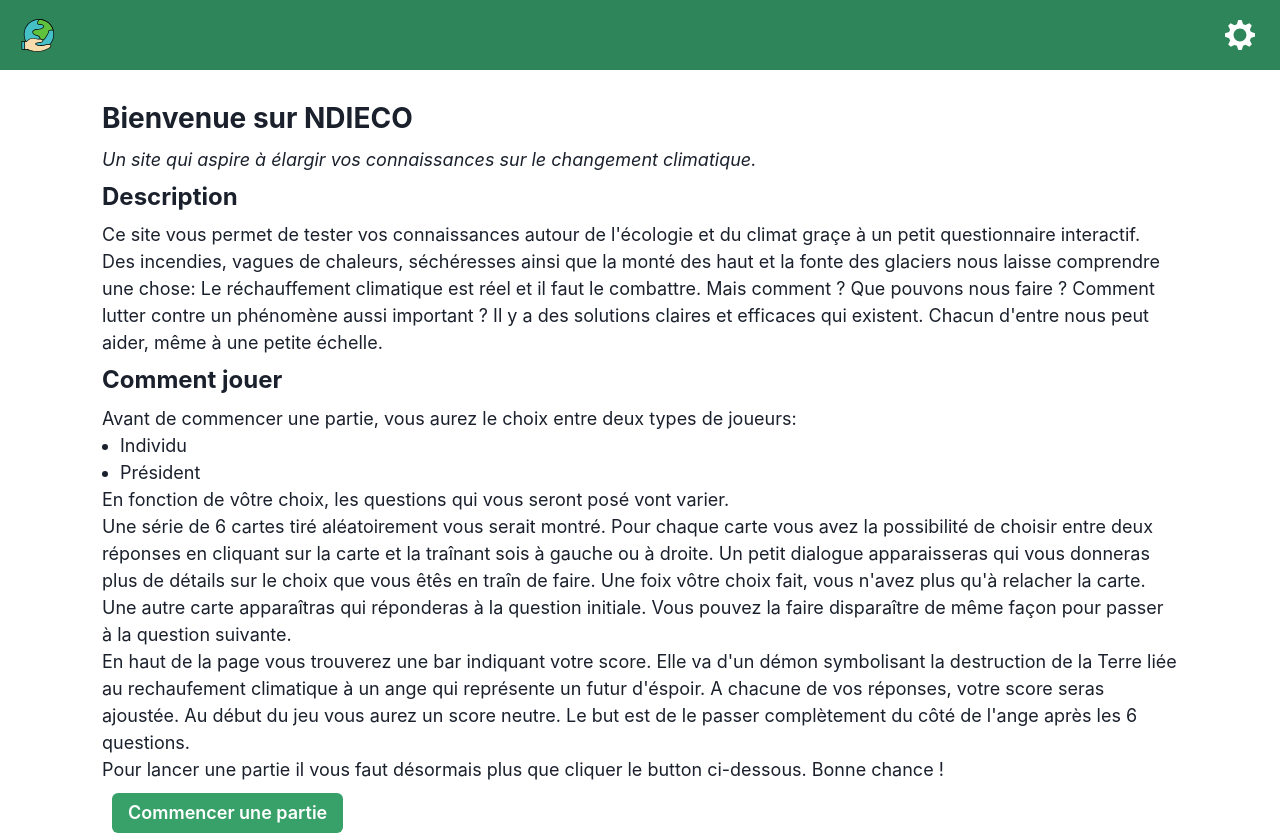
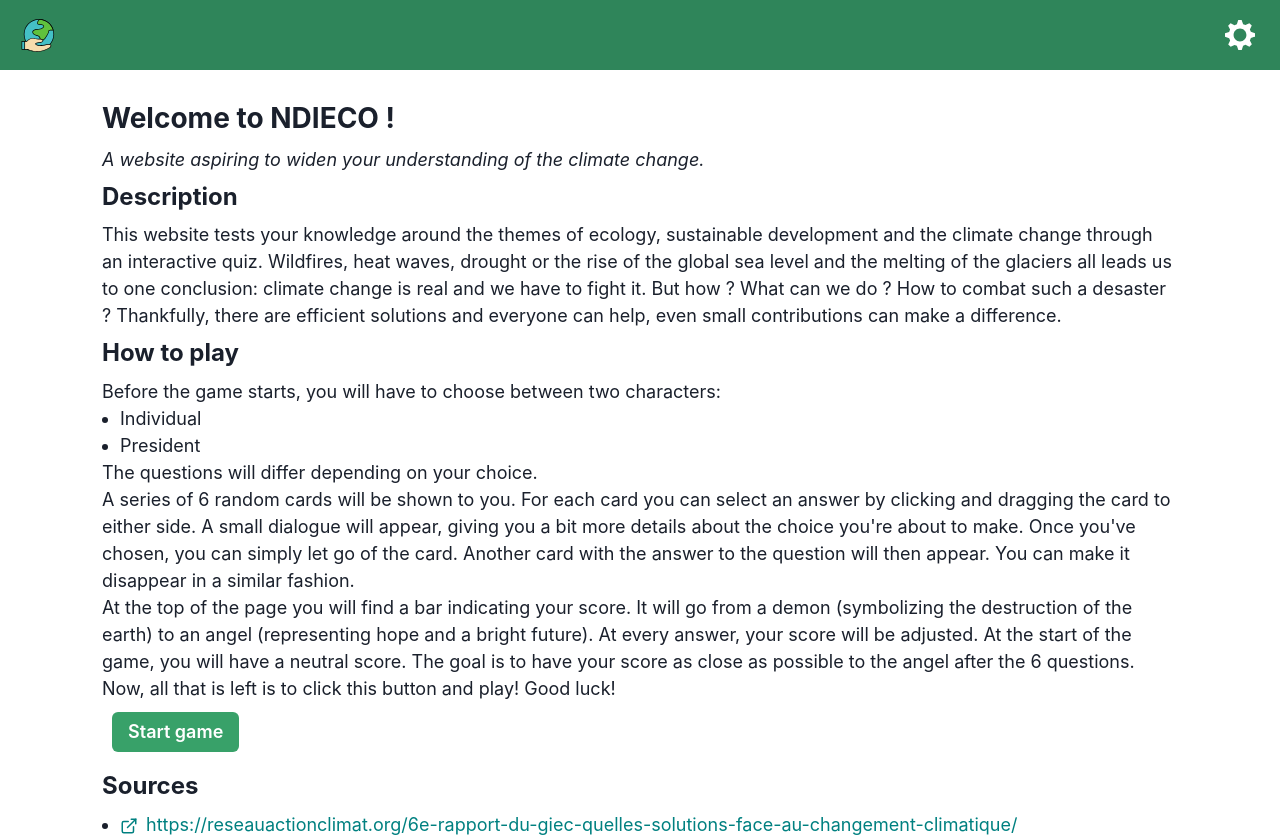
Before and after one commit to nuit-chill/front, a React (Vite) app: page / in a window 1280 px wide. Shown: the top 837 px of the page. Built offline with nearby package versions, Linux system fonts and the light colour scheme.

Commit message:
feat(homepage): added first translation

```diff
--- a/package.json
+++ b/package.json
@@ -16,9 +16,11 @@
     "@emotion/styled": "^11.11.0",
     "@reduxjs/toolkit": "^2.0.1",
     "framer-motion": "^10.16.15",
+    "i18next": "^23.7.8",
     "react": "^18.2.0",
     "react-dom": "^18.2.0",
     "react-redux": "^9.0.2",
+    "react-i18next": "^13.5.0",
     "react-router-dom": "^6.20.1"
   },
   "devDependencies": {
--- a/src/components/navbar.tsx
+++ b/src/components/navbar.tsx
@@ -3,6 +3,8 @@ import { IconButton, Popover, PopoverTrigger } from "@chakra-ui/react";
 import Logo from '../assets/logo.svg';
 import { Settings } from "./settings";
 import { Link } from "react-router-dom";
+
+
 
 const Navbar = () => {
     return (
--- /dev/null
+++ b/src/components/select_language.tsx
@@ -0,0 +1,17 @@
+import { Select } from '@chakra-ui/react'
+import { useTranslation } from 'react-i18next'
+
+const SelectLanguage = () => {
+    const { i18n } = useTranslation("homepage");
+    console.log(i18n.language)
+    return (
+        <>
+            <Select defaultValue={i18n.language}>
+            <option onClick={() => i18n.changeLanguage("en")} value="en">en</option>
+            <option onClick={() => i18n.changeLanguage("fr")} value="fr">fr</option>
+            </Select>
+        </>
+    )
+}
+
+export default SelectLanguage;
--- a/src/components/settings.tsx
+++ b/src/components/settings.tsx
@@ -1,6 +1,7 @@
 import { Button, PopoverArrow, PopoverBody, PopoverCloseButton, PopoverContent, PopoverHeader } from "@chakra-ui/react"
 import { useDispatch } from 'react-redux'
 import { decrease, increase } from "../slices/font-size";
+import SelectLanguage from "./select_language.tsx";
 
 export const Settings = () => {
     const dispatch = useDispatch();
@@ -9,6 +10,7 @@ export const Settings = () => {
     <PopoverArrow />
     <PopoverCloseButton />
     <PopoverHeader>Paramètres</PopoverHeader>
+    <PopoverBody><SelectLanguage /></PopoverBody>
     <PopoverBody>
         <p>Changer la taille de la police&nbsp;:</p>
         <Button className='marginBox' onClick={() => dispatch(increase())}>A+</Button>
--- /dev/null
+++ b/src/languages/en/homepage.json
@@ -0,0 +1,22 @@
+{
+    "welcome": {
+        "title": "Welcome to NDIECO !",
+        "text": "A website aspiring to widen your understanding of the climate change."
+    },
+    "description": {
+        "title": "Description",
+        "text": "This website tests your knowledge around the themes of ecology, sustainable development and the climate change through an interactive quiz. Wildfires, heat waves, drought or the rise of the global sea level and the melting of the glaciers all leads us to one conclusion: climate change is real and we have to fight it. But how ? What can we do ? How to combat such a desaster ? Thankfully, there are efficient solutions and everyone can help, even small contributions can make a difference."
+    },
+    "gamerules": {
+        "title": "How to play",
+        "intro": "Before the game starts, you will have to choose between two characters:",
+        "individual": "Individual",
+        "president": "President",
+        "text_start": "The questions will differ depending on your choice.",
+        "text_continue": "A series of 6 random cards will be shown to you. For each card you can select an answer by clicking and dragging the card to either side. A small dialogue will appear, giving you a bit more details about the choice you're about to make. Once you've chosen, you can simply let go of the card. Another card with the answer to the question will then appear. You can make it disappear in a similar fashion.",
+        "text_after": "At the top of the page you will find a bar indicating your score. It will go from a demon (symbolizing the destruction of the earth) to an angel (representing hope and a bright future). At every answer, your score will be adjusted. At the start of the game, you will have a neutral score. The goal is to have your score as close as possible to the angel after the 6 questions.",
+        "text_end": "Now, all that is left is to click this button and play! Good luck!"
+    },
+    "play_button": "Start game",
+    "sources": "Sources"
+}
--- /dev/null
+++ b/src/languages/fr/homepage.json
@@ -0,0 +1,22 @@
+{
+    "welcome": {
+        "title": "Bienvenue sur NDIECO !",
+        "text": "Un site qui aspire à élargir vos connaissances sur le changement climatique."
+    },
+    "description": {
+        "title": "Description",
+        "text": "Ce site vous permet de tester vos connaissances autour de l'écologie et du climat graçe à un petit questionnaire interactif. Des incendies, vagues de chaleurs, séchéresses ainsi que la monté des haut et la fonte des glaciers nous laisse comprendre une chose: Le réchauffement climatique est réel et il faut le combattre. Mais comment ? Que pouvons nous faire ? Comment lutter contre un phénomène aussi important ? Il y a des solutions claires et efficaces qui existent. Chacun d'entre nous peut aider, même à une petite échelle."
+    },
+    "gamerules": {
+        "title": "Comment jouer",
+        "text_intro": "Avant de commencer une partie, vous aurez le choix entre deux types de joueurs:",
+        "individual": "Individu",
+        "president": "Président",
+        "text_start": "En fonction de vôtre choix, les questions qui vous seront posé vont varier.",
+        "text_continue": "Une série de 6 cartes tiré aléatoirement vous serait montré. Pour chaque carte vous avez la possibilité de choisir entre deux réponses en cliquant sur la carte et la traînant sois à gauche ou à droite. Un petit dialogue apparaisseras qui vous donneras plus de détails sur le choix que vous êtês en traîn de faire. Une foix vôtre choix fait, vous n'avez plus qu'à relacher la carte. Une autre carte apparaîtras qui réponderas à la question initiale. Vous pouvez la faire disparaître de même façon pour passer à la question suivante.",
+        "text_after": "En haut de la page vous trouverez une bar indiquant votre score. Elle va d'un démon symbolisant la destruction de la Terre liée au rechaufement climatique à un ange qui représente un futur d'éspoir. A chacune de vos réponses, votre score seras ajoustée. Au début du jeu vous aurez un score neutre. Le but est de le passer complètement du côté de l'ange après les 6 questions.",
+        "text_end": "Pour lancer une partie il vous faut désormais plus que cliquer le button ci-dessous. Bonne chance !"
+    },
+    "play_button": "Commencer une partie",
+    "sources": "Sources"
+}
--- a/src/main.tsx
+++ b/src/main.tsx
@@ -11,6 +11,23 @@ import { HomePage } from './pages/home-page.js'
 import { Provider } from 'react-redux'
 import store from './store.js'
 import { GamePage } from './pages/game-page.js'
+import homepage_en from './languages/en/homepage.json'
+import homepage_fr from './languages/fr/homepage.json'
+import i18next from 'i18next'
+import { I18nextProvider } from 'react-i18next'
+
+i18next.init({
+  interpolation: { escapeValue: false },
+   lng: 'en',
+  resources: {
+   en: {
+    homepage: homepage_en,
+   },
+   fr: {
+    homepage: homepage_fr,
+   },
+  },
+ })
 
 const router = createBrowserRouter([
   {
@@ -32,8 +49,10 @@ const router = createBrowserRouter([
 
 ReactDOM.createRoot(document.getElementById('root')!).render(
   <React.StrictMode>
-    <Provider store={store}>
-      <RouterProvider router={router} />
-    </Provider>
+    <I18nextProvider i18n={i18next}>
+      <Provider store={store}>
+        <RouterProvider router={router} />
+      </Provider>
+    </I18nextProvider>
   </React.StrictMode>,
 )
--- a/src/pages/home-page.tsx
+++ b/src/pages/home-page.tsx
@@ -2,35 +2,35 @@ import { Button, Heading, ListIcon, ListItem } from '@chakra-ui/react'
 import { UnorderedList } from '@chakra-ui/react'
 import { Link } from '@chakra-ui/react'
 import { ExternalLinkIcon } from '@chakra-ui/icons'
-import { useNavigate } from "react-router-dom";
+import { useTranslation } from 'react-i18next'
+
 
 export const HomePage = () => {
-    const navigate = useNavigate();
+    const { t } = useTranslation("homepage")
+
     return (
         <>
             <section className='welcome'>
-                <Heading as='h1' size='xl'>
-                    Bienvenue sur NDIECO
-                </Heading>
-                <p><i>Un site qui aspire à élargir vos connaissances sur le changement climatique.</i></p>
-                <Heading as='h2' size='lg'>Description</Heading>
-                <p>Ce site vous permet de tester vos connaissances autour de l'écologie et du climat graçe à un petit questionnaire interactif. Des incendies, vagues de chaleurs, séchéresses ainsi que la monté des haut et la fonte des glaciers nous laisse comprendre une chose: Le réchauffement climatique est réel et il faut le combattre. Mais comment ? Que pouvons nous faire ? Comment lutter contre un phénomène aussi important ? Il y a des solutions claires et efficaces qui existent. Chacun d'entre nous peut aider, même à une petite échelle. </p>
+                <Heading as='h1' size='xl'>{t("welcome.title")}</Heading>
+                <p><i>{t("welcome.text")}</i></p>
+                <Heading as='h2' size='lg'>{t("description.title")}</Heading>
+                <p>{t("description.text")}</p>
             </section>
             <section className='gamerules'>
-                <Heading as='h2' size='lg'>Comment jouer</Heading>
-                <p>Avant de commencer une partie, vous aurez le choix entre deux types de joueurs:</p>
+                <Heading as='h2' size='lg'>{t("gamerules.title")}</Heading>
+                <p>{t("gamerules.intro")}</p>
                 <UnorderedList>
-                    <ListItem>Individu</ListItem>
-                    <ListItem>Président</ListItem>
+                    <ListItem>{t("gamerules.individual")}</ListItem>
+                    <ListItem>{t("gamerules.president")}</ListItem>
                 </UnorderedList>
-                <p>En fonction de vôtre choix, les questions qui vous seront posé vont varier.</p>
-                <p>Une série de 6 cartes tiré aléatoirement vous serait montré. Pour chaque carte vous avez la possibilité de choisir entre deux réponses en cliquant sur la carte et la traînant sois à gauche ou à droite. Un petit dialogue apparaisseras qui vous donneras plus de détails sur le choix que vous êtês en traîn de faire. Une foix vôtre choix fait, vous n'avez plus qu'à relacher la carte. Une autre carte apparaîtras qui réponderas à la question initiale. Vous pouvez la faire disparaître de même façon pour passer à la question suivante.</p>
-                <p>En haut de la page vous trouverez une bar indiquant votre score. Elle va d'un démon symbolisant la destruction de la Terre liée au rechaufement climatique à un ange qui représente un futur d'éspoir. A chacune de vos réponses, votre score seras ajoustée. Au début du jeu vous aurez un score neutre. Le but est de le passer complètement du côté de l'ange après les 6 questions.</p>
-                <p>Pour lancer une partie il vous faut désormais plus que cliquer le button ci-dessous. Bonne chance !</p>
-                <Button colorScheme='green' style={{margin: 10}} onClick={() => navigate("/game")}>Commencer une partie</Button>
+                <p>{t("gamerules.text_start")}</p>
+                <p>{t("gamerules.text_continue")}</p>
+                <p>{t("gamerules.text_after")}</p>
+                <p>{t("gamerules.text_end")}</p>
+                <Button colorScheme='green' style={{margin: 10}}>{t("play_button")}</Button>
                 </section>
             <section className='sources'>
-                <Heading as='h2' size='lg'>Sources</Heading>
+                <Heading as='h2' size='lg'>{t("sources")}</Heading>
                 <UnorderedList>
                     <ListItem><ListIcon as={ExternalLinkIcon} color='teal'/><Link color='teal' href='https://reseauactionclimat.org/6e-rapport-du-giec-quelles-solutions-face-au-changement-climatique/' isExternal>https://reseauactionclimat.org/6e-rapport-du-giec-quelles-solutions-face-au-changement-climatique/</Link></ListItem>
                     <ListItem><ListIcon as={ExternalLinkIcon} color='teal'/><Link color='teal' href='https://reseauactionclimat.org/comprendre-urgence/' isExternal>https://reseauactionclimat.org/comprendre-urgence/</Link></ListItem>
```
